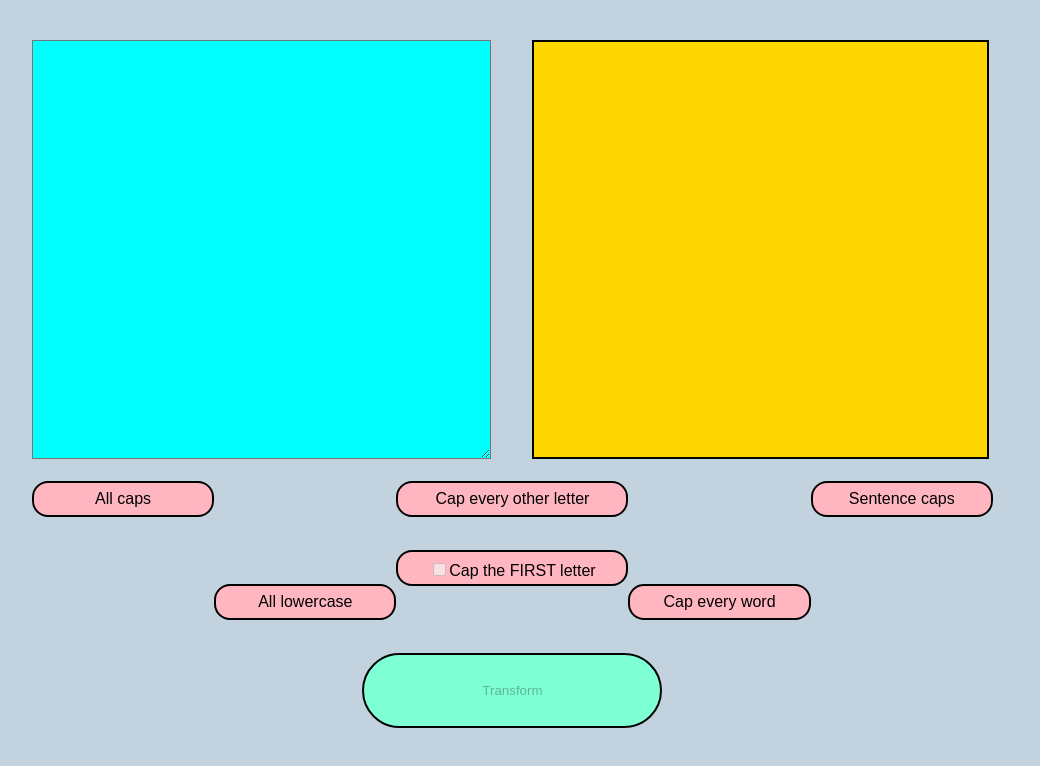
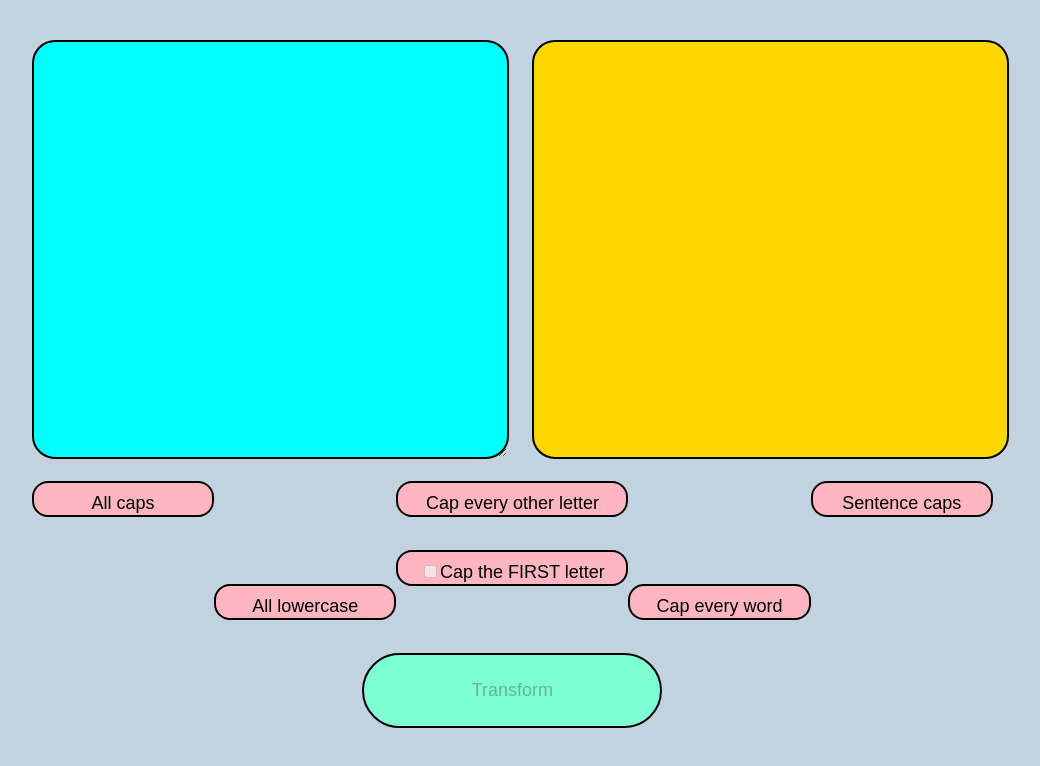
Before and after one commit to letmeeatbrioche/capitalization-app, a Next.js app: page / in a window 1280 px wide. Shown: the top 766 px of the page, without its empty margins (128-1168 px from the left). Built offline with nearby package versions, Linux system fonts and the light colour scheme.

Commit message:
Change result overflow

```diff
--- a/src/app/globals.css
+++ b/src/app/globals.css
@@ -50,9 +50,15 @@ table {
 
 
 /* MY STYLES */
+textarea, button {
+   font-size: inherit;
+}
+
 body {
    background-color: rgb(195, 210, 223);
    font-family: sans-serif;
+   font-size: 18px;
+   line-height: 24px;
 }
 
  .container {
@@ -83,15 +89,23 @@ body {
    background-color: cyan;
    grid-column: 1 / span 3;
    width: 110%;
+   border: 2px solid black;
+   border-radius: 23px;
+   padding: 10px;
  }
 
- .result {
+.result {
    background-color: gold;
    grid-column: 5 / span 3;
    border: 2px solid black;
    right: 49px;
    position: relative;
    width: 110%;
+   border-radius: 23px;
+   padding: 10px;
+   max-height: 423.2px;
+   overflow: auto;
+   word-wrap: break-word;
    /* padding-right: 49px; */
    /* grid-column-start: 5; */
    /* grid-column-end: 8; */
```
